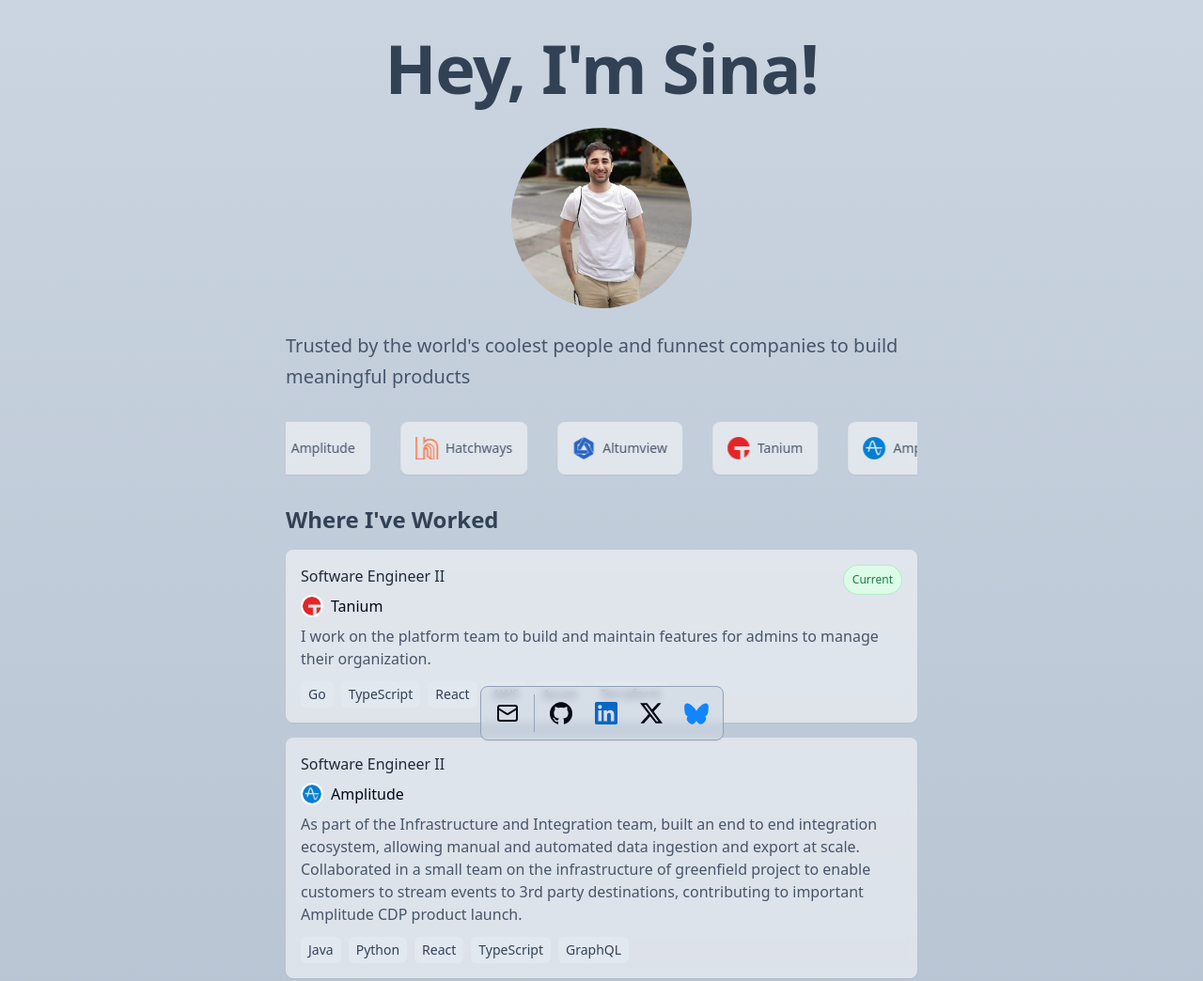
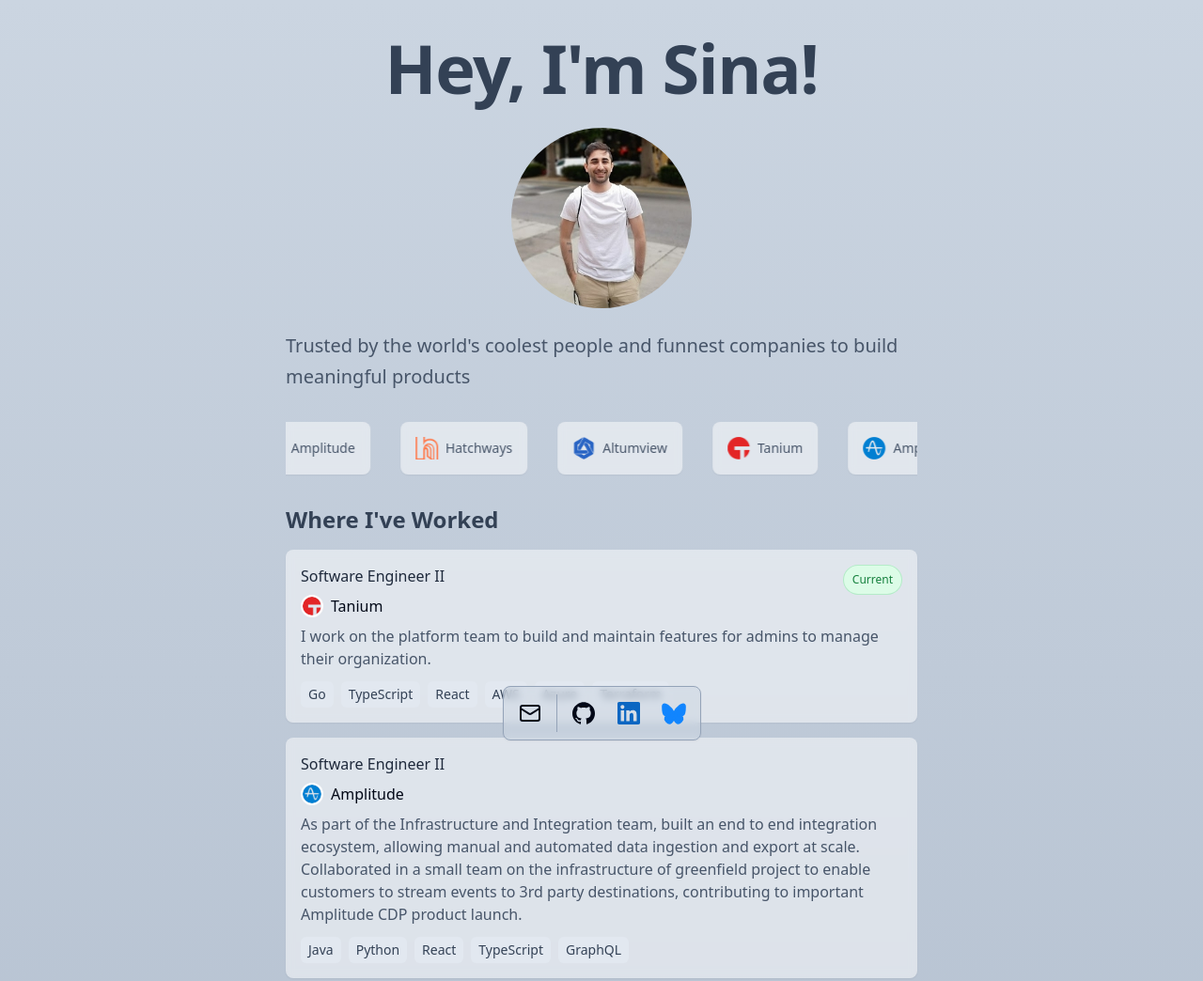
Before and after one commit to sina-jamshidi/sina-jamshidi.github.io, a Gatsby site: page / in a window 1280 px wide. Shown: the top 1044 px of the page at 94% size. Built offline with nearby package versions, Linux system fonts and the light colour scheme; Gatsby itself is replaced by a stand-in of ours.

Commit message:
remove twitter link

```diff
--- a/src/pages/index.tsx
+++ b/src/pages/index.tsx
@@ -650,22 +650,6 @@
                         <Tooltip>
                             <TooltipTrigger asChild>
                                 <a
-                                    href="https://x.com/sinapostsstuff"
-                                    target="_blank"
-                                    rel="noopener noreferrer"
-                                >
-                                    <Icons.x className="size-6" />
-                                </a>
-                            </TooltipTrigger>
-                            <TooltipContent>
-                                <p>X</p>
-                            </TooltipContent>
-                        </Tooltip>
-                    </DockIcon>
-                    <DockIcon>
-                        <Tooltip>
-                            <TooltipTrigger asChild>
-                                <a
                                     href="https://bsky.app/profile/sinapostsstuff.bsky.social"
                                     target="_blank"
                                     rel="noopener noreferrer"
```
